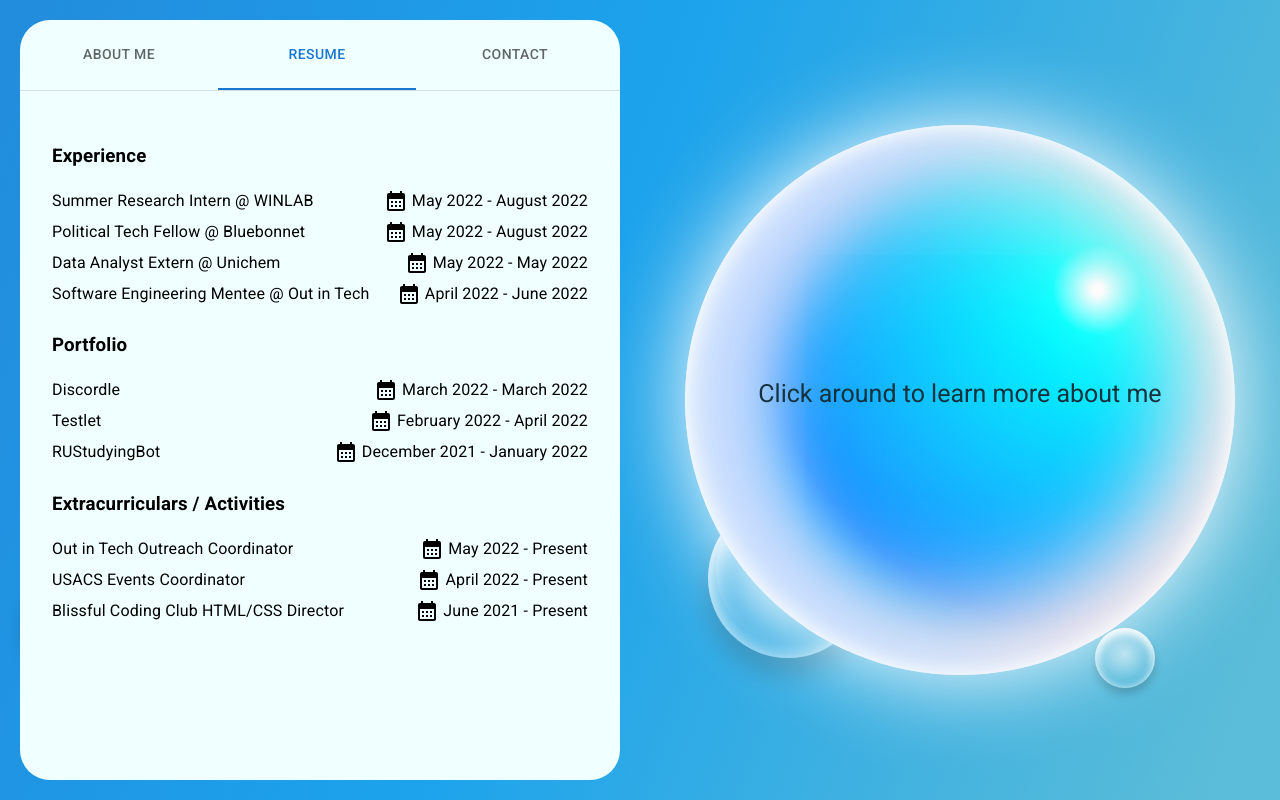
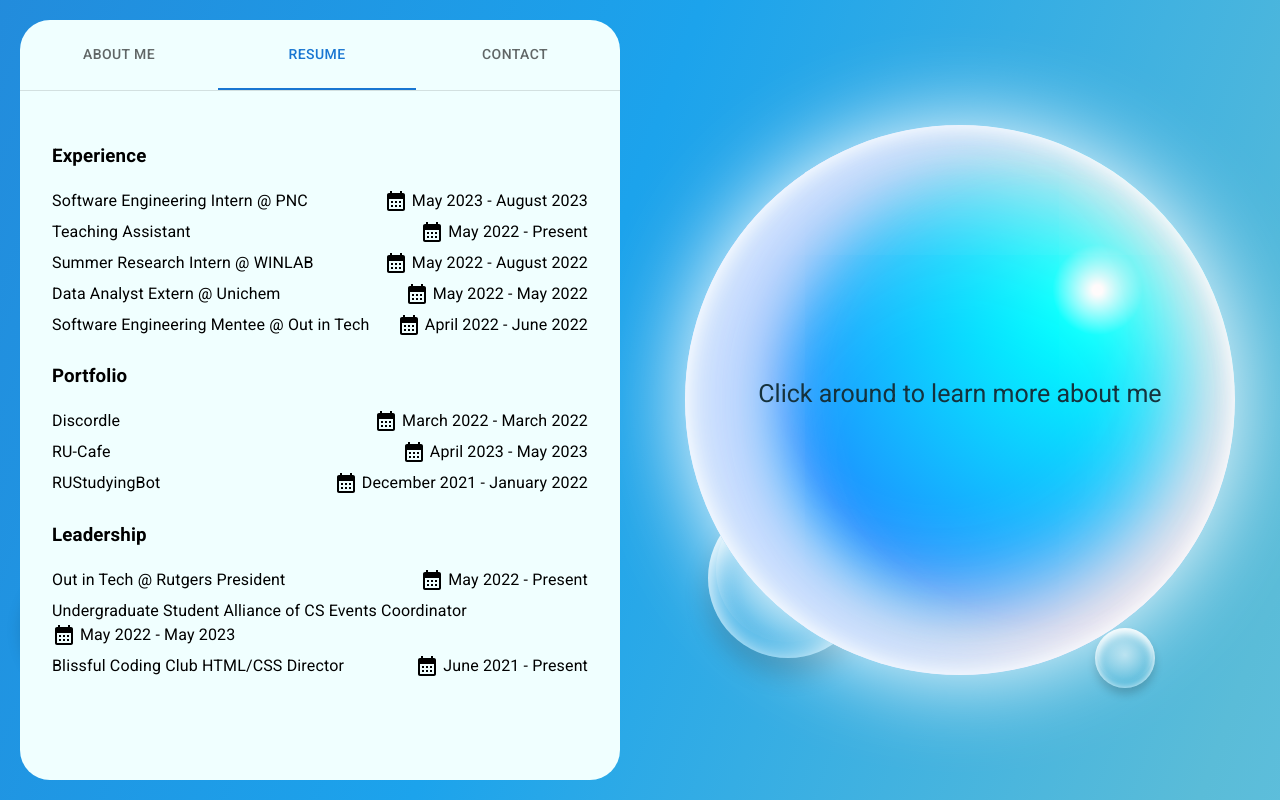
Before and after one commit to steventan7/Welcome, a React (Create React App) app: page /resume in a window 1280 px wide. Shown: the top 800 px of the page. Built offline with nearby package versions, Linux system fonts and the light colour scheme.

Commit message:
Added new touches

```diff
--- a/src/Components/TabContent/AllAboutMe.js
+++ b/src/Components/TabContent/AllAboutMe.js
@@ -24,11 +24,8 @@ const AllAboutMe = () => {
         </Grid>
         <Grid item className="item">
           <p className={styles.p}>
-            Hello, there! 👋 I am a second year student at Rutgers University - New Brunswick
-            double majoring in Computer Science and Cognitive Science and
-            minoring in Psychology. I am a huge fan of Pokémon and love cats.
-            Outside my academics and coding, you'll find me running, going on
-            hour-long walks, or playing the piano.
+            Hello, there! 👋 I'm Steven! Thank you for visiting my website! I am a third-year student at Rutgers University - New Brunswick
+            majoring in Computer Science and Cognitive Science and minoring in Psychology! Feel free to look around.
           </p>
         </Grid>
         <Grid>
--- a/src/Components/TabContent/Resume.js
+++ b/src/Components/TabContent/Resume.js
@@ -25,9 +25,9 @@ const Resume = () => {
     );
   });
 
-  const ExperienceIds = [1, 2, 3, 4];
+  const ExperienceIds = [1, 2, 3, 4, 5];
   const experienceItems = ExperienceIds.map((id) => {
-    const experienceItem = experience[id];
+  const experienceItem = experience[id];
 
     const { dateRange, title, image } = experienceItem;
 
@@ -70,7 +70,7 @@ const Resume = () => {
         {portfolioItems}
       </ResumeContentTemplate>
       <ResumeContentTemplate>
-        <TemplateHeading>Extracurriculars / Activities</TemplateHeading>
+        <TemplateHeading>Leadership</TemplateHeading>
         {activityItems}
       </ResumeContentTemplate>
     </TabContentTemplate>
--- a/src/resumeData.js
+++ b/src/resumeData.js
@@ -9,11 +9,11 @@ const portfolio = {
   },
   2: {
     id: 2,
-    dateRange: "February 2022 - April 2022",
-    description: "Flashcard Study App implemented in Java using Android Studio. Created in association with CodePath",
-    title: "Testlet",
+    dateRange: "April 2023 - May 2023",
+    description: "Android app that allows the user to make orders for donuts and coffee",
+    title: "RU-Cafe",
     image:
-      "https://camo.githubusercontent.com/52bc4c67202d7ab6f1388ab6de04428455fc8a8d1fafc249b2bcbe61d7b0da47/687474703a2f2f672e7265636f726469742e636f2f71554b763152686a424b2e676966",
+      "https://sugargeekshow.com/wp-content/uploads/2020/10/baked_donut_recipe_featured.jpg",
   },
 
   3: {
@@ -28,34 +28,42 @@ const portfolio = {
 const experience = {
   1: {
     id: 1,
-    dateRange: "May 2022 - August 2022",
-    description: "Developing a server-client infrastructure in Pytorch to allow for remote control of autonomous robots in a small city environment using machine learning algorithms",
-    title: "Summer Research Intern @ WINLAB",
+    dateRange: "May 2023 - August 2023",
+    description: "I will be interning in Pittsburgh as part of the DevOps team for PNC!",
+    title: "Software Engineering Intern @ PNC",
     image:
-      "https://media-exp1.licdn.com/dms/image/C4E0BAQFxp9EzmG0z6A/company-logo_200_200/0/1519882416662?e=1661990400&v=beta&t=PcxicILSJa8T9EyBNIRupmBIV7szycV2KV-iK-5RN_4",
+      "https://logodownload.org/wp-content/uploads/2021/04/pnc-bank-logo-0.png",
   },
   2: {
     id: 2,
-    dateRange: "May 2022 - August 2022",
-    description: "Utilizing VAN to perform political data analytics to help support a campaign to increase black voter turn-out in Texas's elections",
-    title: "Political Tech Fellow @ Bluebonnet",
+    dateRange: "May 2022 - Present",
+    description: "I am a teaching assistant for the introductory computer science course at Rutgers, in which I coordinate weekly lessons with up to 90 students.",
+    title: "Teaching Assistant",
     image:
-      "https://media-exp1.licdn.com/dms/image/C560BAQF1iQM48_zQnQ/company-logo_200_200/0/1591195839063?e=1661990400&v=beta&t=K5eR7mB-o2l5EssCWL3HUgVkqcOOf2ktfobxUevLJGY",
+      "https://dailytargum.imgix.net/images/b01393ba-5733-4873-a655-418df5d0eb8c.JPG",
   },
   3: {
     id: 3,
-    dateRange: "May 2022 - May 2022",
-    description:
-      "Analyzed and automated the distribution of pharmaceutical chargeback data using SQL, Microsoft SQL Server, and Microsoft Flow",
-    title: "Data Analyst Extern @ Unichem",
+    dateRange: "May 2022 - August 2022",
+    description: "For my summer research, I developed a server-client infrastructure in Pytorch that enabled automated driving in a remote-controlled car.",
+    title: "Summer Research Intern @ WINLAB",
     image:
-      "https://media-exp1.licdn.com/dms/image/C4E0BAQHV9SMuxWsIXA/company-logo_200_200/0/1561663123174?e=1661990400&v=beta&t=VE5jlFofkDfQBz7rgsw16ztoqT4V6rRfVpacSt-TnHc",
+      "https://static.wixstatic.com/media/ece539_a29eef8d54b946f19585acc8a7968907~mv2.png/v1/fill/w_215,h_287,al_c,q_85,usm_0.66_1.00_0.01,enc_auto/winlab%201_webp.png",
   },
   4: {
     id: 4,
+    dateRange: "May 2022 - May 2022",
+    description:
+      "During this externship, I analyzed and automated the distribution of pharmaceutical chargeback data.",
+    title: "Data Analyst Extern @ Unichem",
+    image:
+      "https://media.licdn.com/dms/image/C4E0BAQHV9SMuxWsIXA/company-logo_100_100/0/1561663123174?e=1692230400&v=beta&t=snfI0pjDF66-nF-jBgUObiCLqHskeYgPI_MjgH9900M",
+  },
+  5: {
+    id: 5,
     dateRange: "April 2022 - June 2022",
     description:
-      "Paired with a professional software engineer as part of an eight-week mentorship to receive guidance on a personal project and to learn advanced front-end engineering concepts",
+      "I was paired with a professional software engineer as part of an eight-week mentorship to receive guidance on a personal project and to learn advanced front-end engineering concepts",
     title: "Software Engineering Mentee @ Out in Tech",
     image: "https://pbs.twimg.com/media/FFxn8MbWQAAivtf.jpg",
   },
@@ -65,22 +73,22 @@ const activities = {
   1: {
     id: 1,
     dateRange: "May 2022 - Present",
-    description: "Working with potential collaborators and other university clubs to increase member turnout and plan event logistics accordingly",
-    title: "Out in Tech Outreach Coordinator",
+    description: " As president, I am spearheading a university chapter of the world’s largest LGBTQA+ nonprofit tech organization by directing 10+ events related to workshops and socials and recruiting with club sponsors",
+    title: "Out in Tech @ Rutgers President",
     image:
       "https://media-exp1.licdn.com/dms/image/C560BAQFSrVntGTsz7Q/company-logo_200_200/0/1625607961159?e=2147483647&v=beta&t=EX3F-ttAn2zBmgPQAh28VR4uYg0781qrtJZosPV9tDw",
   },
   2: {
     id: 2,
-    dateRange: "April 2022 - Present",
-    description: "Overseeing and providing insight on event planning to maintain club attendance and visibility within the Rutger CS community",
-    title: "USACS Events Coordinator",
+    dateRange: "May 2022 - May 2023",
+    description: "For my club USACS, I oversaw event planning to maintain club attendance and visibility within the Rutger CS community. I directed judging for club hackathons and projects award ceremonies",
+    title: "Undergraduate Student Alliance of CS Events Coordinator",
     image: "https://miro.medium.com/max/3150/1*BTClg3gj1ZO9uj9zHnevww.jpeg",
   },
   3: {
     id: 3,
     dateRange: "June 2021 - Present",
-    description: "Revised and developed a three hour HTML/CSS workshop curriculum that has been virtually taught to 60+ students in grades 2-12",
+    description: "For Blissful US, I developed a three hour HTML/CSS workshop curriculum that has been virtually taught to 60+ students in grades 2-12",
     title: "Blissful Coding Club HTML/CSS Director",
     image:
       "https://static.wixstatic.com/media/5e0be1_f123aba7359a45aa8d95804f427c2038~mv2.jpg/v1/fit/w_2500,h_1330,al_c/5e0be1_f123aba7359a45aa8d95804f427c2038~mv2.jpg",
```
